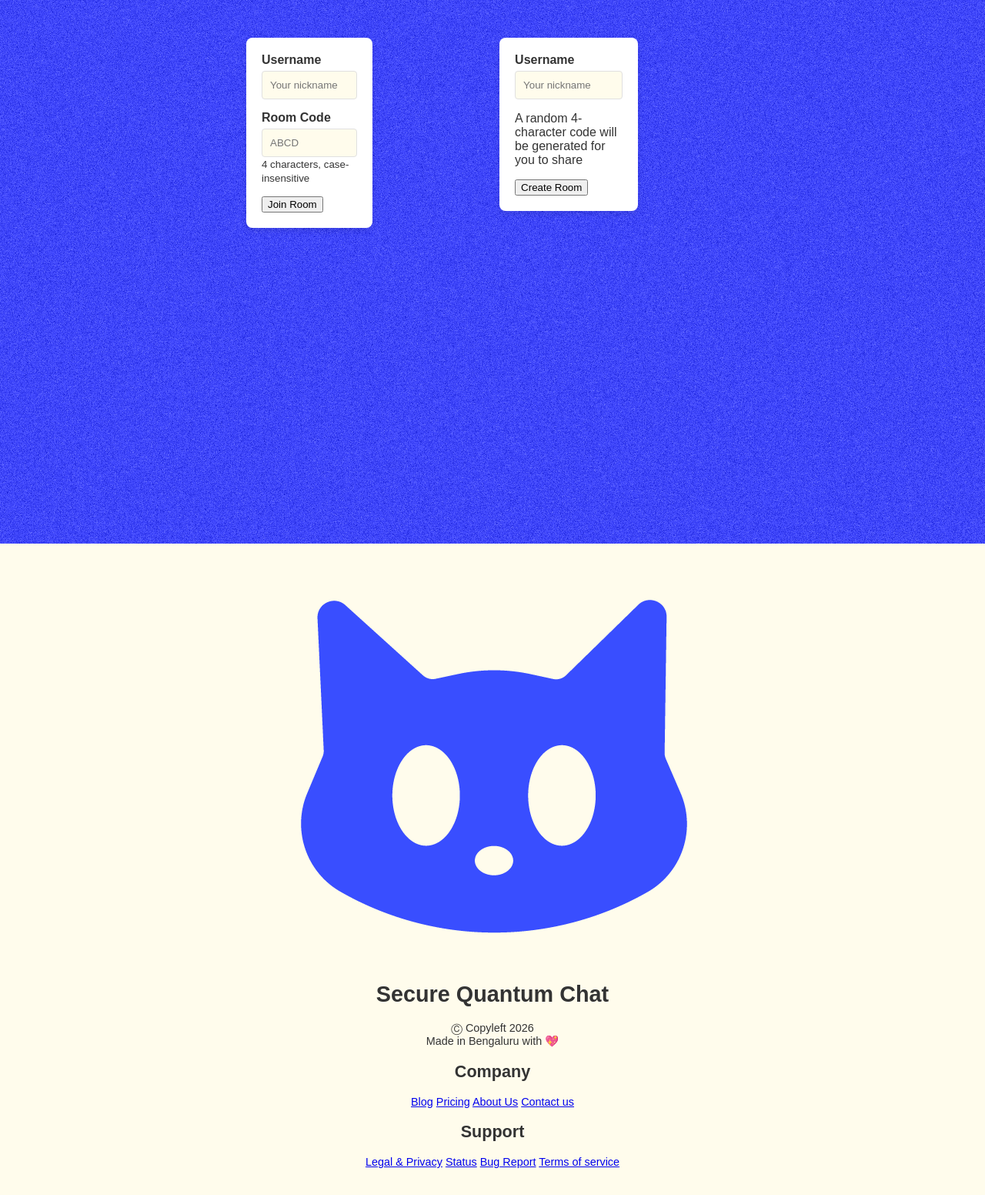
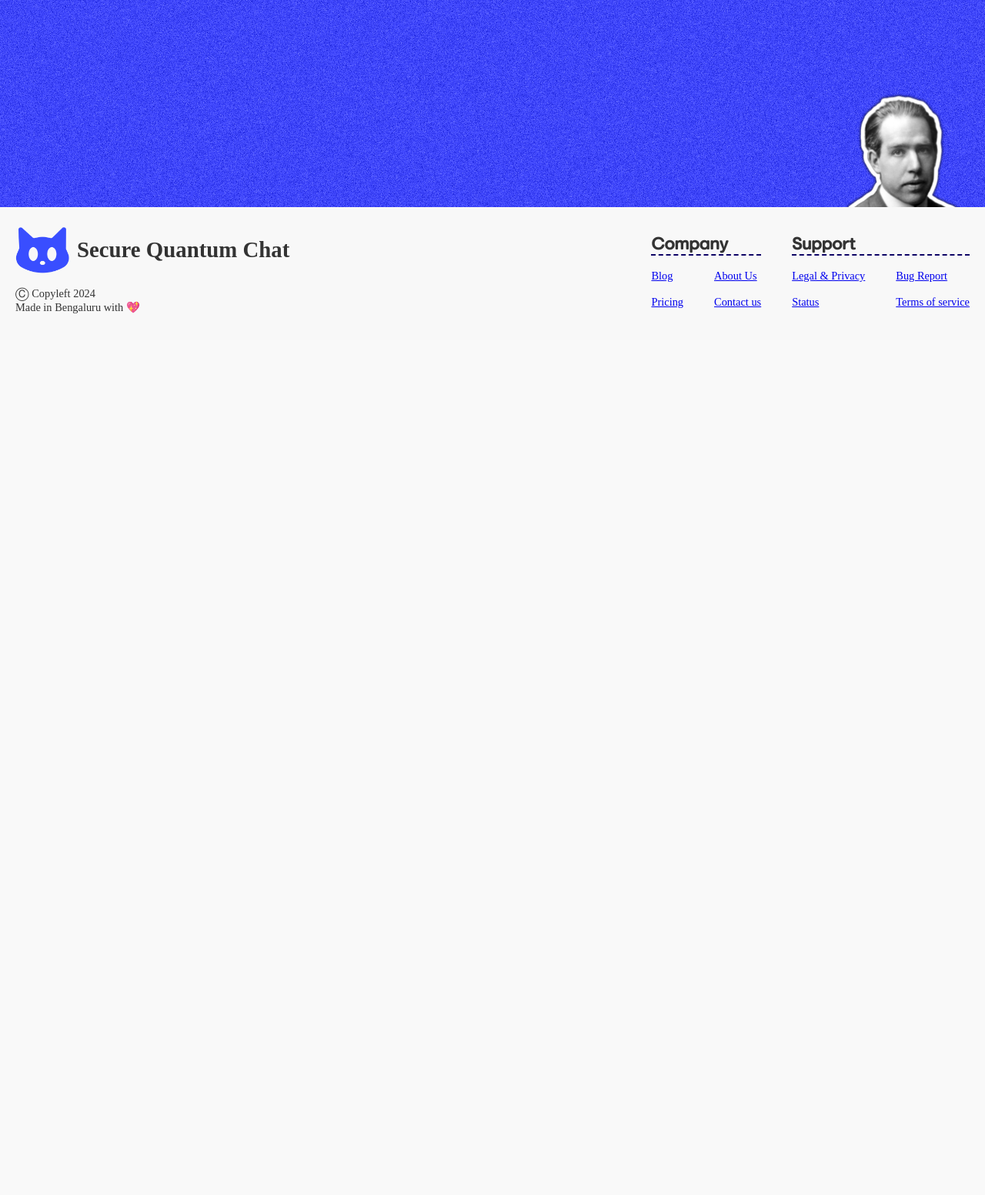
Before and after one commit to arcyse/SecureQuantumChat, a Flask app: page / in a window 1280 px wide. Shown: the part 801-2353 px from the top of the page at 77% size. After the commit the page ends 1208 px from the top, so only its background shows below. Run offline with Flask 3, Linux system fonts and the light colour scheme; some libraries are stand-ins or nearby versions; some web fonts are replaced.

Commit message:
revert home.html

```diff
--- a/templates/home.html
+++ b/templates/home.html
@@ -4,120 +4,90 @@
 <div class="gif-overlay">
 </div>
 <div class="container">
-    <div class="hero-section">
-        <h1 class="title">
-            <span class="text-transform">
-                <span class="text-original">Schrödinger's</span>
-                <span class="text-hover">Super Secure</span>
-            </span>
-            <br>
-            <span class="gif-underline">Quantum</span> Chat
-        </h1>
-        <p class="tagline">Encrypted conversations powered by quantum key distribution</p>
-        <p class="subtitle">Where the act of eavesdropping changes everything</p>
+    <div style="margin-top: 5%;">
+    <h1 class="title">Welcome to <br> <span class="text-transform"><span class="text-original">Schrödinger's</span><span class="text-hover">Super Secure</span></span> <span class="gif-underline">Quantum</span> Chat!</h1>
+    <p class="description">Join a chat room or create your own.<br>Connect with peers securely with the un-certainity of quantum mechanics!</p>
     </div>
-
-    <!-- How it works section -->
-    <div class="how-it-works">
-        <h2>How It Works</h2>
-        <div class="steps-grid">
-            <div class="step">
-                <span class="step-number">1</span>
-                <h3>Create or Join</h3>
-                <p>Start a new room or enter a friend's 4-character code</p>
-            </div>
-            <div class="step">
-                <span class="step-number">2</span>
-                <h3>QKD Handshake</h3>
-                <p>BB84 protocol generates your shared encryption key</p>
-            </div>
-            <div class="step">
-                <span class="step-number">3</span>
-                <h3>Chat Securely</h3>
-                <p>Messages encrypted with your quantum-derived key</p>
-            </div>
-        </div>
-        <p class="pro-tip"><strong>Pro tip:</strong> Click "QKD Debug" in the chat room to see the quantum mechanics in action</p>
-    </div>
-
     <div class="landing-page">
         <!-- Form for joining a room -->
-        <div class="form-card">
-            <h2 class="form-title">Join a Room</h2>
         <form method="post" class="form-container" id="join-room-form">
             <div class="input-group">
                 <label for="name">Username</label>
-                    <input type="text" id="name" placeholder="Your nickname" name="name" value="{{ name }}" required/>
+                <input type="text" id="name" placeholder="Pick a name!" name="name" value="{{ name }}" required/>
             </div>
             <div class="input-group">
                 <label for="code">Room Code</label>
-                    <input type="text" id="code" placeholder="ABCD" name="code" value="{{ code }}" maxlength="4" required/>
-                    <small>4 characters, case-insensitive</small>
+                <input type="text" id="code" placeholder="4 character code" name="code" value="{{ code }}" required/>
             </div>
-                <button type="submit" name="join" class="primary-btn">Join Room</button>
+            <div class="button-group">
+                <button type="submit" name="join" class="create-btn">Join a Room</button>
+            </div>
         </form>
-        </div>
-
-        <div class="divider">
-            <span>or</span>
-        </div>
 
         <!-- Form for creating a room -->
-        <div class="form-card">
-            <h2 class="form-title">Create a Room</h2>
         <form method="post" class="form-container" id="create-room-form">
             <div class="input-group">
-                    <label for="name-create">Username</label>
-                    <input type="text" id="name-create" placeholder="Your nickname" name="name" value="{{ name }}" required/>
+                <label for="name">Username</label>
+                <input type="text" id="name-create" placeholder="Pick a name!" name="name" value="{{ name }}" required/>
             </div>
-                <p class="form-hint">A random 4-character code will be generated for you to share</p>
-                <button type="submit" name="create" class="primary-btn create-room-btn">Create Room</button>
+            <div class="button-group">
+                <button type="submit" name="create" class="create-btn create-room-btn">Create a Room</button>
+            </div>
         </form>
-        </div>
     </div>
 
     <!-- Display error if present -->
     {% if error %}
-    <div class="error-banner">
-        <span class="error-icon">⚠</span>
-        <span>{{ error }}</span>
-    </div>
+    <ul class="error-list">
+        <li>{{ error }}</li>
+    </ul>
     {% endif %}
 
     <!-- Footer -->
-    <div class="footer">
-        <div class="footer-content">
-            <div class="footer-left">
-                <div class="logo-section">
-                    <img src="../static/images/sqc-logo.png" alt="sqc-cat" class="footer-logo">
-                    <h1>Secure Quantum Chat</h1>
+        <div class="footer" style="font-family:ABCFavoritMono-Bold; text-align: left; position: relative; padding: 20px; background-color: #f8f8f8;">
+            <div style="display: flex; justify-content: space-between; align-items: flex-start;">
+                <div style="display: flex; flex-direction: column; align-items: flex-start;"> <!-- Logo and copyright section -->
+                    <div style="display: flex; align-items: center;">
+                        <img src="../static/images/sqc-logo.png" alt="sqc-cat" style="width: 70px; height: auto; margin-right: 10px;">
+                        <h1 style="font-family: MarlinSoftSQ-ExtraBold;">Secure Quantum Chat</h1>
                     </div>
-                <p class="copyright">
-                    <span class="copyleft">Ⓒ</span> Copyleft 2026 <br>
+                    <p style="margin-top: 10px;">
+                        <span style="display: inline; transform: scaleX(-1); font-size: 1.2em;">Ⓒ</span> Copyleft 2024 <br>
                         Made in Bengaluru with 💖
                     </p>
                 </div>
-            <div class="footer-links">
-                <div class="footer-column">
-                    <h2>Company</h2>
-                    <a href="javascript:void(0)">Blog</a>
-                    <a href="javascript:void(0)">Pricing</a>
-                    <a href="javascript:void(0)">About Us</a>
-                    <a href="javascript:void(0)">Contact us</a>
+                <!-- Flex container for Company and Support columns -->
+                <div style="display: flex; gap: 40px;">
+                    <div class="flex flex-col">
+                        <h2 style="font-family: MarlinSoftSQ-Medium; border-bottom: 2px dashed #0d0065;">Company</h2>
+                        <div style="display: flex; gap: 40px;">
+                            <div class="flex flex-col">
+                                <a href="javascript:void(0)" class="focus:outline-none focus:underline hover:text-gray-500 text-base leading-4 mt-2 text-gray-800 dark:text-white cursor-pointer">Blog</a> <br><br>
+                                <a href="javascript:void(0)" class="focus:outline-none focus:underline hover:text-gray-500 text-base leading-4 mt-2 text-gray-800 dark:text-white cursor-pointer">Pricing</a>
                             </div>
-                <div class="footer-column">
-                    <h2>Support</h2>
-                    <a href="javascript:void(0)">Legal & Privacy</a>
-                    <a href="javascript:void(0)">Status</a>
-                    <a href="javascript:void(0)">Bug Report</a>
-                    <a href="javascript:void(0)">Terms of service</a>
+                            <div class="flex flex-col">
+                                <a href="javascript:void(0)" class="focus:outline-none focus:underline hover:text-gray-500 text-base leading-4 mt-2 text-gray-800 dark:text-white cursor-pointer">About Us</a> <br><br>
+                                <a href="javascript:void(0)" class="focus:outline-none focus:underline hover:text-gray-500 text-base leading-4 mt-2 text-gray-800 dark:text-white cursor-pointer">Contact us</a> <br><br>
+                            </div>
+                        </div>
+                    </div>
+                    <div class="flex flex-col">
+                        <h2 style="font-family: MarlinSoftSQ-Medium; border-bottom: 2px dashed #0d0065;">Support</h2>
+                        <div style="display: flex; gap: 40px;">
+                            <div class="flex flex-col">
+                                <a href="javascript:void(0)" class="focus:outline-none focus:underline hover:text-gray-500 text-base leading-4 mt-2 text-gray-800 dark:text-white cursor-pointer">Legal & Privacy</a> <br><br>
+                                <a href="javascript:void(0)" class="focus:outline-none focus:underline hover:text-gray-500 text-base leading-4 mt-2 text-gray-800 dark:text-white cursor-pointer">Status</a>
+                            </div>
+                            <div class="flex flex-col">
+                                <a href="javascript:void(0)" class="focus:outline-none focus:underline hover:text-gray-500 text-base leading-4 mt-2 text-gray-800 dark:text-white cursor-pointer">Bug Report</a> <br><br>
+                                <a href="javascript:void(0)" class="focus:outline-none focus:underline hover:text-gray-500 text-base leading-4 mt-2 text-gray-800 dark:text-white cursor-pointer">Terms of service</a>
                             </div>
                         </div>
                     </div>
                 </div>
-
+            </div>
+        </div>
         <div class="easteregg-image">
-    </div>
         </div>
 
 <script>
@@ -148,7 +118,7 @@
 
         document.querySelector('.gif-overlay').appendChild(gifImg);
 
-        // Randomize image for the footer with wiggle animation
+        // Randomize image for the footer
         const images = [
             { src: "../static/images/richard-feynman.png", href: "https://wikipedia.org/wiki/Richard_Feynman" },
             { src: "../static/images/albert-einstein.png", href: "https://wikipedia.org/wiki/Albert_Einstein" },
@@ -161,12 +131,12 @@
         const anchor = document.createElement('a');
         anchor.href = randomImage.href;
         anchor.target = "_blank";
-        anchor.className = "scientist-link";
 
         const img = document.createElement('img');
         img.src = randomImage.src;
         img.alt = "Easter Egg";
-        img.className = "scientist-img";
+        img.style.width = "200px";
+        img.style.height = "auto";
 
         anchor.appendChild(img);
         document.querySelector('.easteregg-image').appendChild(anchor);
```
Lines whose indentation alone changed are shown as unchanged.
